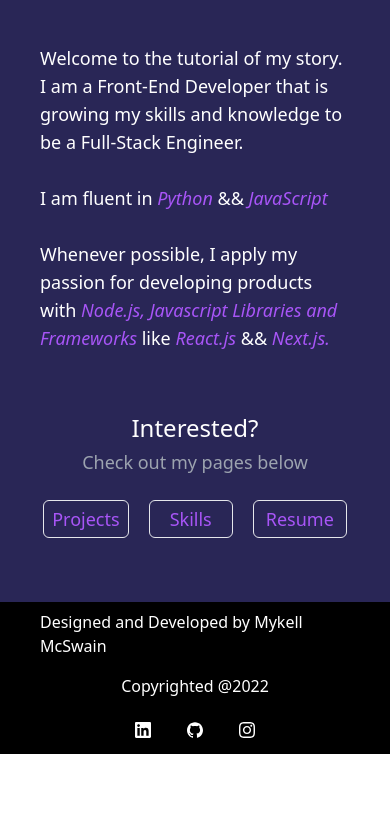
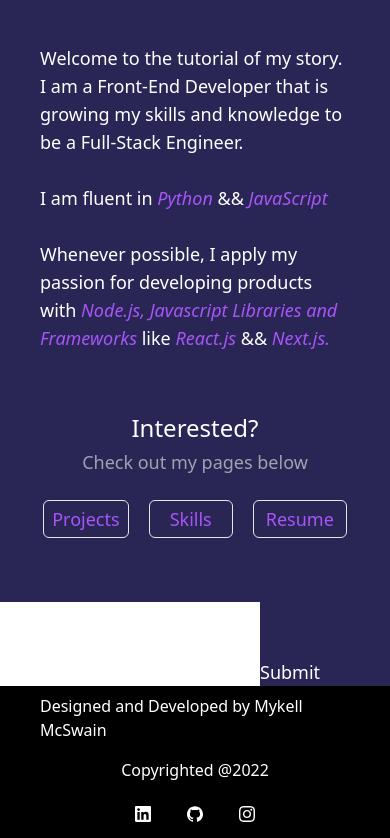
Before and after one commit to kaishigui/portfolio, a Next.js app: page / in a window 390 px wide. Shown: the part 931-1769 px from the top of the page. Before the commit the page ends 1685 px from the top, so only its background shows below. Built offline with nearby package versions, Linux system fonts and the light colour scheme.

Commit message:
Responsive 2

```diff
--- /dev/null
+++ b/components/Contact.js
@@ -0,0 +1,18 @@
+import React from 'react'
+
+function Contact() {
+  return (
+    <main className='flex-flex-col items-center bg-purpler '>
+        <form className='' action="">
+            <input className='' type="text" />
+            <input className='' type="text" />
+            <input className='' type="text" />
+            <button className=''>Submit</button>
+        </form>
+
+
+    </main>
+  )
+}
+
+export default Contact
--- a/components/Homepage.js
+++ b/components/Homepage.js
@@ -1,5 +1,6 @@
 import Link from 'next/link'
 import React from 'react'
+import Contact from './Contact'
 import { menuItems} from './menuItems'
 
 function Homepage() {
@@ -116,6 +117,8 @@ function Homepage() {
         </div>
       </section>
 
+       <Contact />
+
     </main>
   )
 }
--- a/pages/projects.js
+++ b/pages/projects.js
@@ -4,17 +4,17 @@ import Header from '../components/Header'
 
 function projects() {
   return (
-    <div className=' mx-auto '>
+    <div className=' mx-auto bg-purpler '>
 
     <Header />
 
-    <main className='flex flex-col bg-purpler text-white'>
+    <main className='flex flex-col justify-evenly bg-purpler text-white max-w-8xl'>
         <div className='flex flex-col justify-center text-center my-16 mx-10'>
           <h1 className=' text-4xl mb-3'>Sandbox Mode</h1>
           <h3 className='text-xl'>Here are some of my creations I've worked on recently</h3>
         </div>
 
-        <div className='flex grid grid-col-1 auto-rows-auto mx-10 mb-10 gap-10'>
+        <div className='flex grid grid-col-1 md:grid-cols-2 auto-rows-auto mx-10 mb-10 gap-10'>
           <div className='flex flex-col items-center border border-transparent
           rounded-sm shadow-[0_0_10px_] shadow-purple-800 p-5
           transition duration-300 hover:border-purple-800 ease-in-out'>
--- a/pages/skills.js
+++ b/pages/skills.js
@@ -15,7 +15,7 @@ function skills() {
            <h2 className='my-16 mx-5 text-4xl'>My Character Profile</h2>
             <div className='flex flex-col justify-center'>
               <h2 className='flex justify-center mb-5 text-3xl'>Languages</h2>
-              <div className='flex grid grid-cols-2 auto-rows-auto gap-4 mx-10 mb-10'>
+              <div className='flex grid grid-cols-2 md:grid-cols-4 lg:grid-cols-5 auto-rows-auto gap-4 mx-10 mb-10'>
                 <div className='flex flex-col justify-center items-center border rounded-sm border-purple-500 p-10
                 transition duration-300 hover:border-purple-400 hover:border-2 hover:text-purple-400 ease-in-out'>
                   <IoLogoJavascript size={'4.0rem'} className=""/>
@@ -51,7 +51,7 @@ function skills() {
 
             <div className='flex flex-col justify-center'>
               <h2 className='flex justify-center mb-5 text-3xl'>Tools/Frameworks</h2>
-              <div className='flex grid grid-cols-2 auto-rows-auto gap-4 mx-10 mb-10'>
+              <div className='flex grid grid-cols-2 md:grid-cols-4 lg:grid-cols-5 auto-rows-auto gap-4 mx-10 mb-10'>
                 <div className='flex flex-col justify-center items-center border rounded-sm border-purple-500 p-10
                 transition duration-300 hover:border-purple-400 hover:border-2 hover:text-purple-400 ease-in-out'>
                   <GrReactjs size={'4.0rem'} className=""/>
@@ -97,7 +97,7 @@ function skills() {
 
             <div className='flex flex-col justify-center'>
               <h2 className='flex justify-center mb-5 text-3xl'>Future Goals</h2>
-              <div className='flex grid grid-cols-2 auto-rows-auto gap-4 mx-10 mb-10'>
+              <div className='flex grid grid-cols-2 md:grid-cols-4 lg:grid-cols-5 auto-rows-auto gap-4 mx-10 mb-10'>
                 <div className='flex flex-col justify-center items-center border rounded-sm border-purple-500 p-10
                 transition duration-300 hover:border-purple-400 hover:border-2 hover:text-purple-400 ease-in-out'>
                   <SiJava size={'4.0rem'} className=""/>
```
